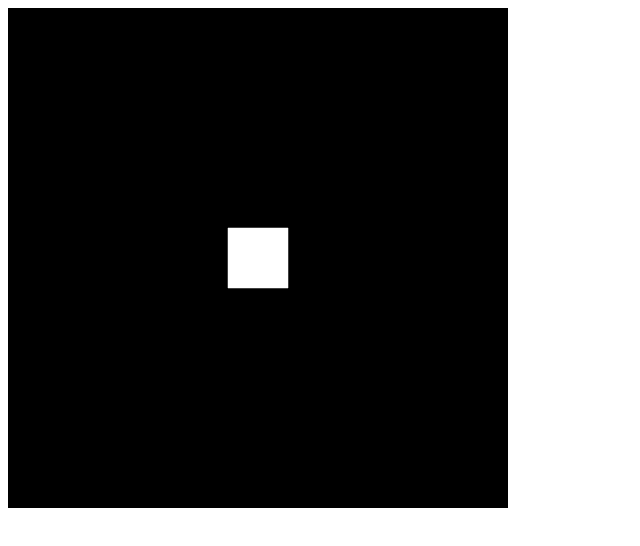
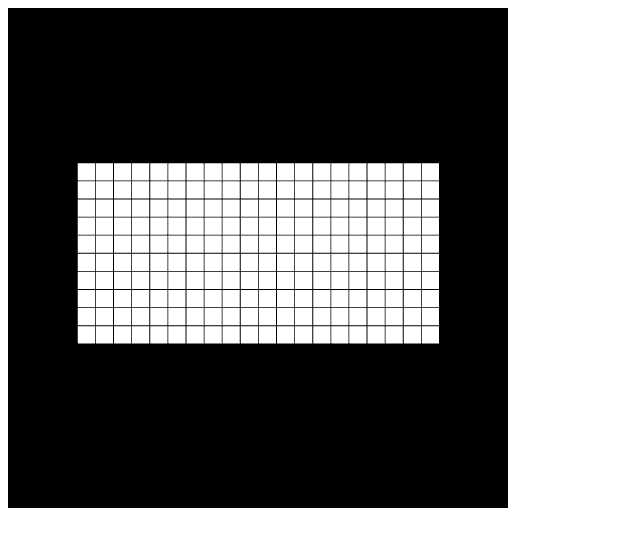
Before and after one commit to robashton/openhackbepong, a plain HTML site: page home/index.html in a window 1280 px wide. Shown: the whole page, without its empty margins (0-640 px from the left). Drawn offline with nearby package versions, Linux system fonts and the light colour scheme; animation ran at ten frames a second.

Commit message:
A grid of quads

```diff
--- a/home/index.html
+++ b/home/index.html
@@ -26,6 +26,16 @@
 		</script>
 
 		<script>
+
+			var blocks = [];
+			for(var x = 0; x < 20 ; x++){
+				for(var y = 0 ; y < 10 ; y++){
+					blocks.push({
+						positionX: 20 - (x * 2.1),
+						positionY: 10 - (y * 2.1)
+					});
+				}
+			}
 
 			function webGLStart() {
 			  PhiloGL('game', {
@@ -57,17 +67,45 @@
 					}
 				});
 
-			      gl.clear(gl.COLOR_BUFFER_BIT | gl.DEPTH_BUFFER_BIT);
-
-				camera.modelView.id();
-			      camera.modelView.$translate(0, 0, -20);
-			      program.setUniform('uMVMatrix', camera.modelView);
-			      program.setUniform('uPMatrix', camera.projection);
-			      program.setBuffer('square');
-			      gl.drawArrays(gl.TRIANGLE_STRIP, 0, 4);
+				setInterval( function() {
+					tick(app);
+				}, 1000 / 60);
 			    }
 			  });
 			}
+
+
+			function tick(app){
+				//doLogic(app);
+				renderScene(app);
+			}
+
+/*			function doLogic(app)
+
+			}
+*/
+			function renderScene(app){
+				var gl = app.gl,
+				canvas = app.canvas,
+				program = app.program,
+				camera = app.camera;
+
+				gl.clear(gl.COLOR_BUFFER_BIT | gl.DEPTH_BUFFER_BIT);
+				program.setBuffer('square');
+				program.setUniform('uPMatrix', camera.projection);
+
+				// Render each block
+
+				for(var x = 0; x < blocks.length; x++){
+					camera.modelView.id();
+					camera.modelView.$translate(blocks[x].positionX, blocks[x].positionY, -70);
+					program.setUniform('uMVMatrix', camera.modelView);
+					gl.drawArrays(gl.TRIANGLE_STRIP, 0, 4);
+				}
+			}
+
+
+
 
 		</script>
 
```
Lines whose indentation alone changed are shown as unchanged.
